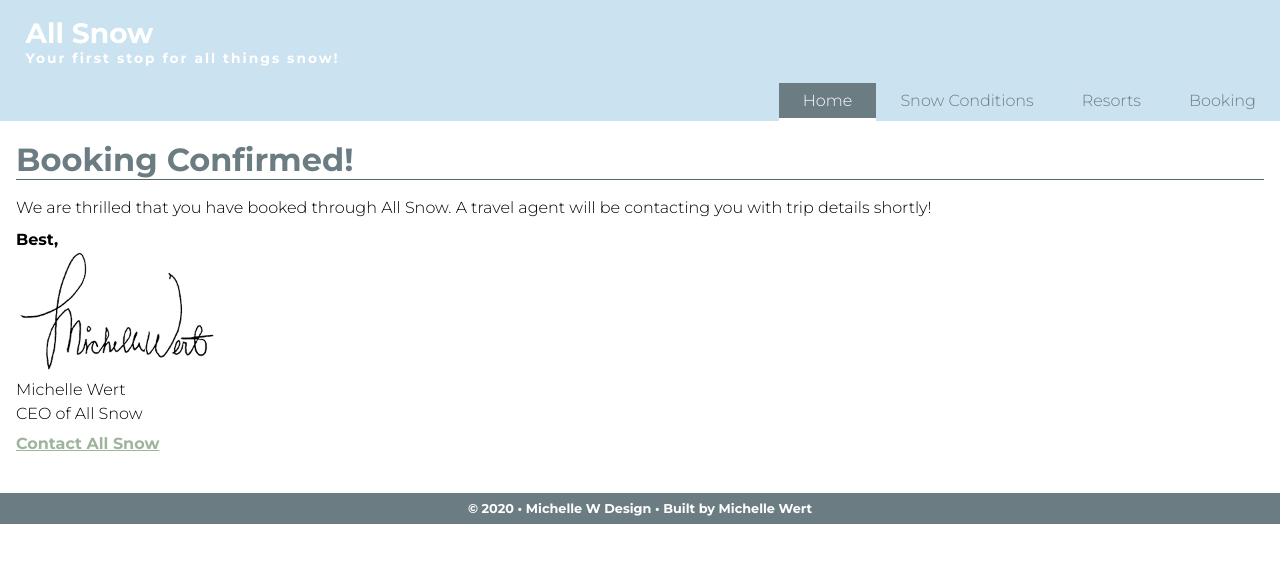
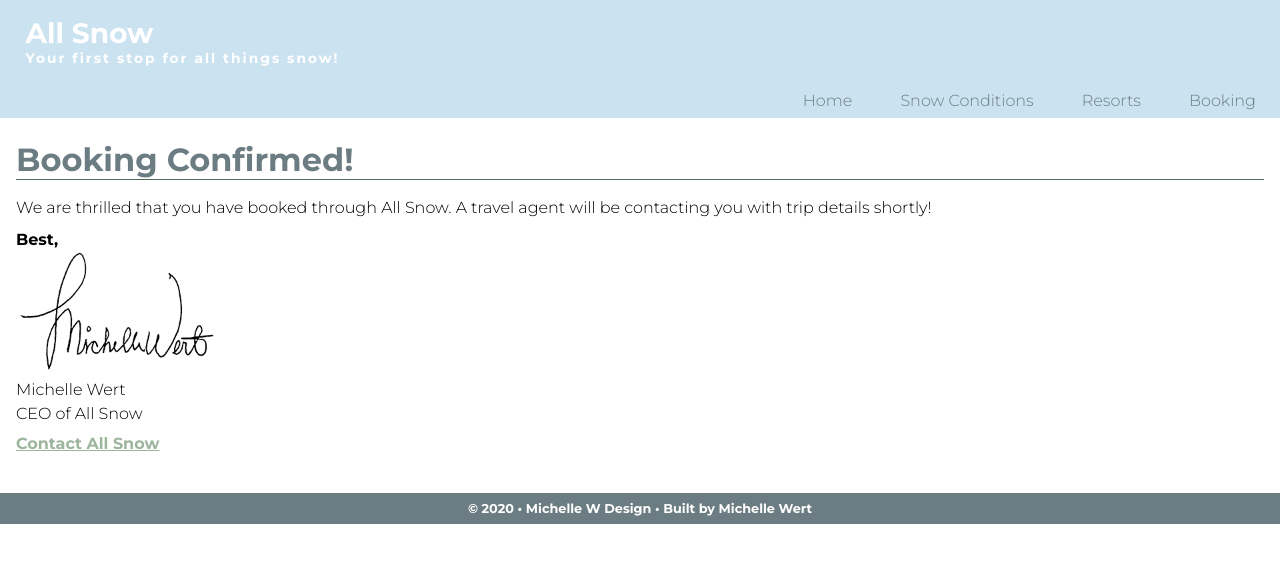
Before and after one commit to michellewert7/webEssentials, a plain HTML site: page thanks.html in a window 1280 px wide. Drawn offline with Linux system fonts and the light colour scheme.

Commit message:
pls just work

```diff
--- a/thanks.html
+++ b/thanks.html
@@ -17,7 +17,7 @@
 
 <nav>
     <ul class="menu">
-        <li class="active"><a href="index.html">Home</a></li>
+        <li><a href="index.html">Home</a></li>
         <li><a href="snowConditions.html">Snow Conditions</a></li>
         <li><a href="resorts.html">Resorts</a></li>
         <li><a href="booking.html">Booking</a></li>
```
Also changed, not shown: booking.html (+4 -0 lines).
